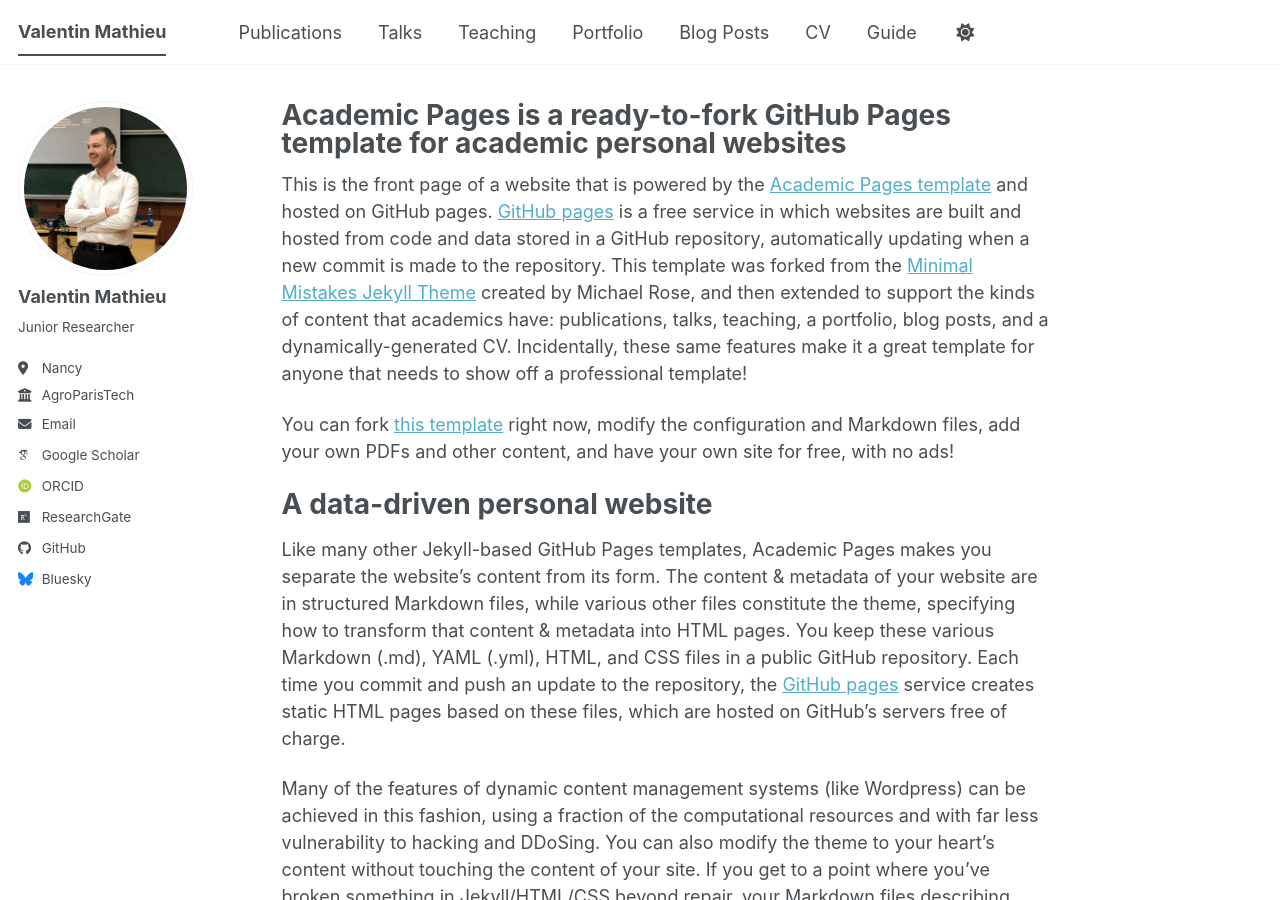
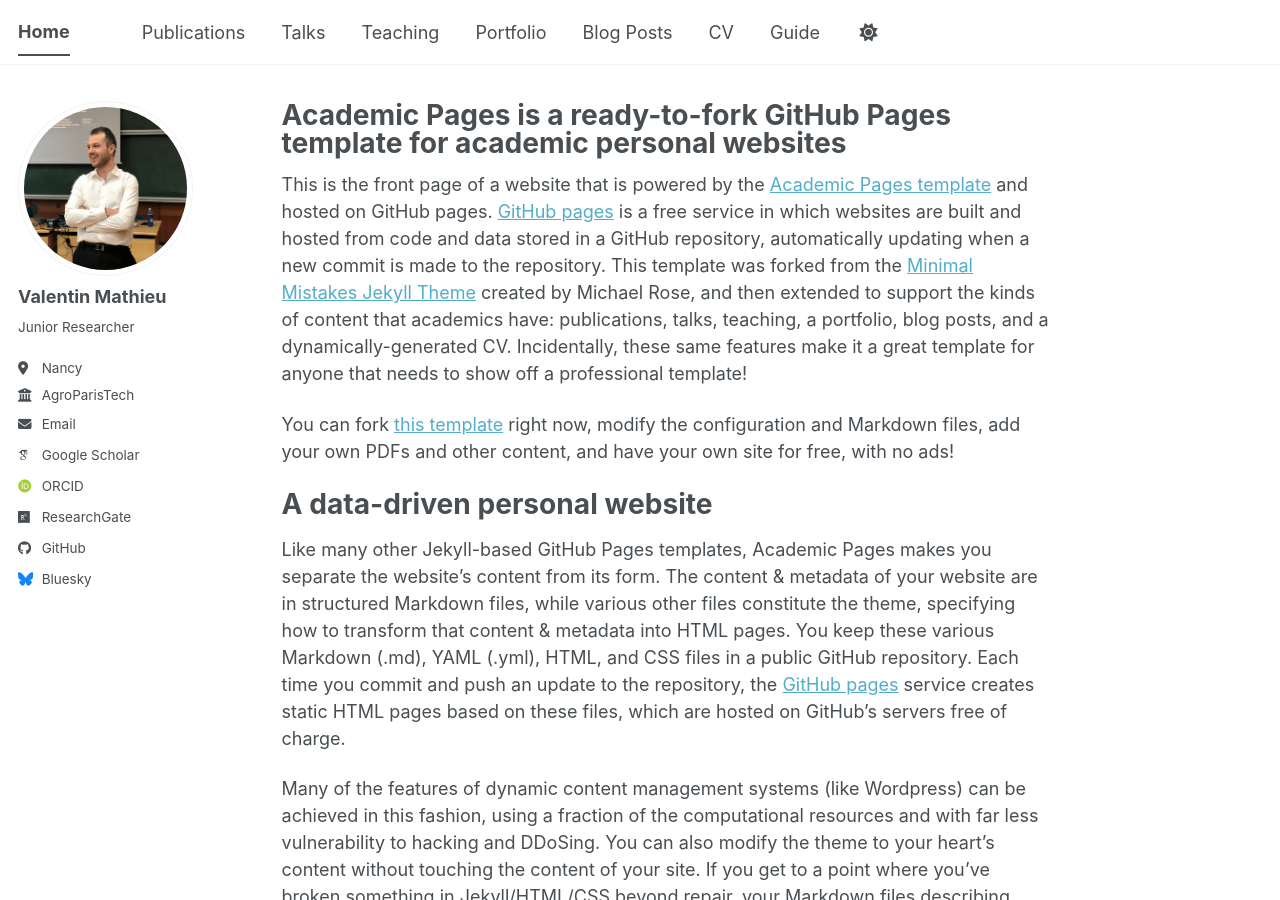
Before and after one commit to vlmathieu/vlmathieu.github.io, a Jekyll site: the page built from _pages/about.md, in a window 1280 px wide and 900 px high. Built offline with Jekyll 4.4.1, drawn with Linux system fonts in a browser that asks for light colours; some web fonts are replaced; a script bundle is joined from its source files by our own code; library files that are not in the unit come from our copies; part of the change alters nothing that is shown.

```diff
--- a/_config.yml
+++ b/_config.yml
@@ -9,7 +9,7 @@
 # Basic Site Settings
 locale                   : "en-US"
 site_theme               : "default" # The available themes options are "default", "air", "sunrise", "mint", "dirt" and "contrast"
-title                    : "Valentin Mathieu"
+title                    : "Home"
 title_separator          : "-"
 name                     : &name "Valentin Mathieu"
 description              : &description "Valentin Mathieu's academic portfolio"   # Update this with a general description of your site, this is the default if not overridden by a page
@@ -36,6 +36,7 @@ author:
   academia         : # URL
   arxiv            : # URL - Update with the correct link to your profile
   googlescholar    : "https://scholar.google.fr/citations?user=ZKcxVOIAAAAJ&hl=fr&oi=sra"
+  hal              : "https://cv.hal.science/vmathieu"
   inspire-hep      : # URL
   impactstory      : # URL
   orcid            : "https://orcid.org/0000-0002-0696-6979"
@@ -51,13 +52,13 @@ author:
   bitbucket        : # Username - Update with your username on the site
   codepen          : # Username
   dribbble         : # Username
-  github           : "academicpages"
+  github           : "vlmathieu"
   kaggle           : # Username
   stackoverflow    : # User number or user number and name (i.e., use "1" or "1/jeff-atwood")
 
   # Social media
   artstation       : # Username
-  bluesky          : "bsky.app" # Replace this with you Bluesky username
+  bluesky          : "vmathieu" # Replace this with you Bluesky username
   facebook         : # Username
   flickr           : # Username
   foursquare       : # Username
```
